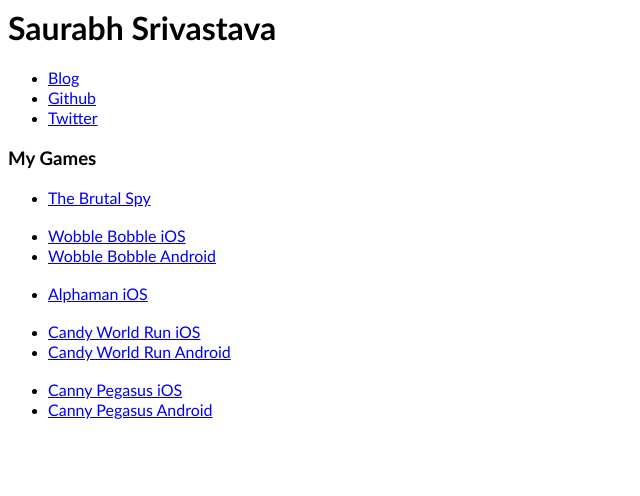
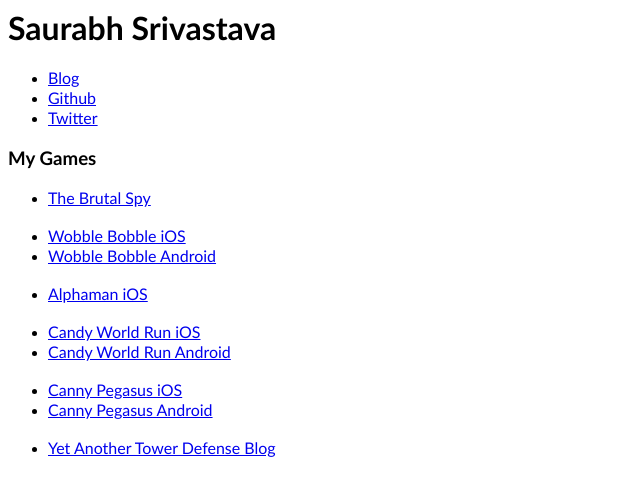
Before and after one commit to saurabhs/saurabhs.github.com, a plain HTML site: page index.html in a window 1280 px wide. Shown: the whole page, without its empty margins (0-640 px from the left). Drawn offline with Linux system fonts and the light colour scheme.

Commit message:
- Added link to TD devblog

```diff
--- a/index.html
+++ b/index.html
@@ -27,6 +27,8 @@
 		  <br>
 		  <li><font face = "Trebuchet MS""><a href="https://itunes.apple.com/app/canny-pegasus/id824066962">Canny Pegasus iOS</a></font></li>
 		  <li><font face = "Trebuchet MS""><a href="https://play.google.com/store/apps/details?id=com.zircomobile.cannypegasus">Canny Pegasus Android</a></font></li>
+		  <br>
+		  <li><font face = "Trebuchet MS""><a href="http://yetanothertowerdefensegame.saurabhs.xyz/">Yet Another Tower Defense Blog</a></font></li>
 		</ul>
 	</body>
 </html>
```
